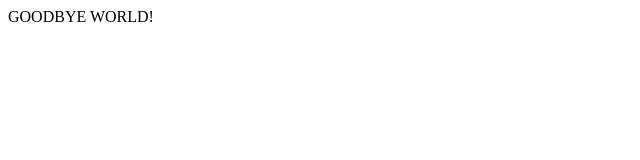
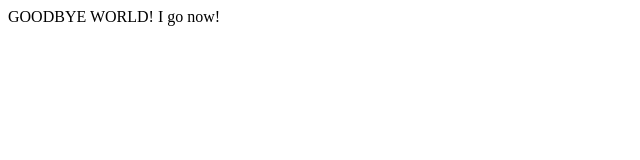
Before and after one commit to TheoSalla/background-generator, a plain HTML site: page index.html in a window 1280 px wide. Shown: the full height of the page, 0-640 px from the left. Drawn offline with Linux system fonts and the light colour scheme.

Commit message:
chaning text

```diff
--- a/index.html
+++ b/index.html
@@ -5,5 +5,6 @@
 </head>
 <body>
 	GOODBYE WORLD!
+	I go now!
 </body>
 </html>
```
